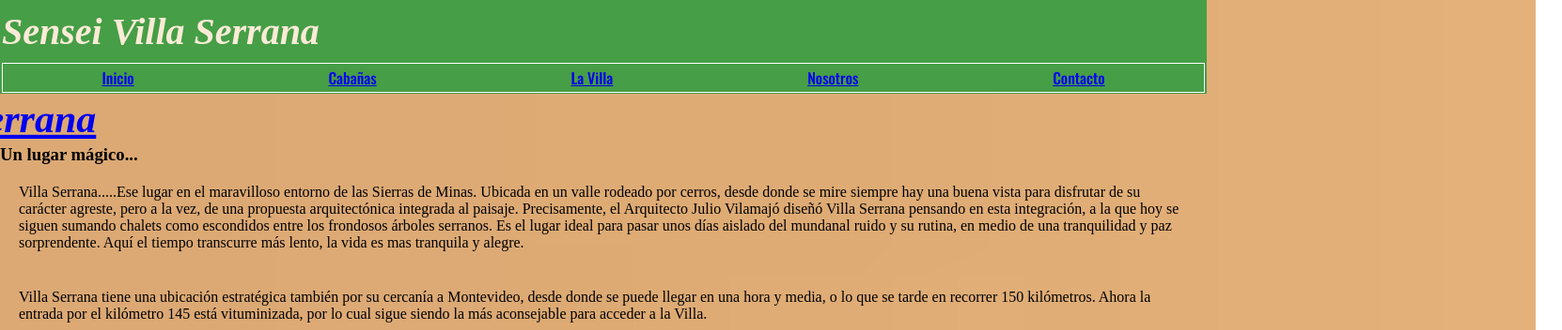
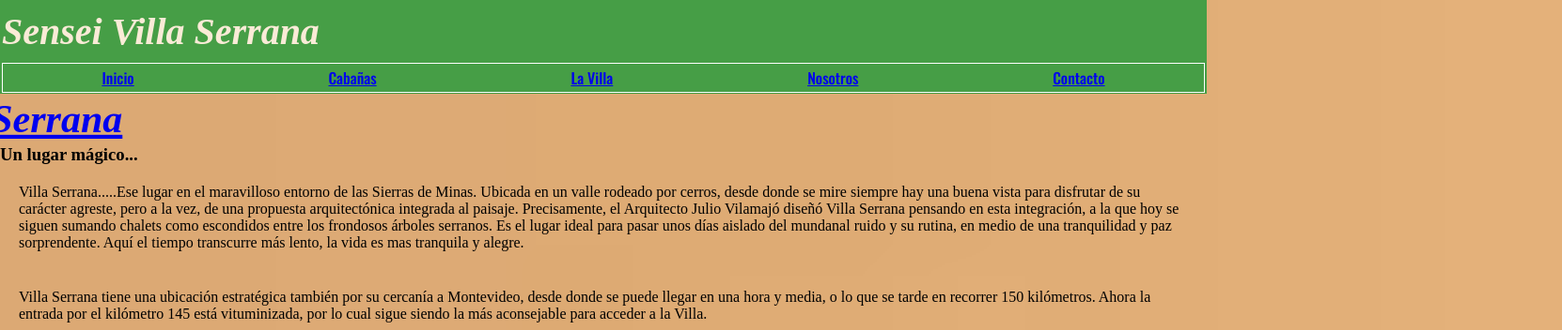
Before and after one commit to GattoG13/Transiciones-en-La-Villa, a plain HTML site: page villaserrana.html in a window 1280 px wide. In both pictures the pointer is over the element "Villa Serrana". Shown: the top 352 px of the page at 94% size, 1662 px wide, since content can reach past the window. Drawn offline with nearby package versions, Linux system fonts and the light colour scheme.

Commit message:
transiciones en la villa 2

```diff
--- a/styles.css
+++ b/styles.css
@@ -136,7 +136,7 @@ header {
 }
 
 .subtitleh1-villa:hover {
-    transform: scale(1.4) translateX(80px);
+    transform: scale(1.4) translateX(100px);
     transition: all 1.5s;
 }
 
```
